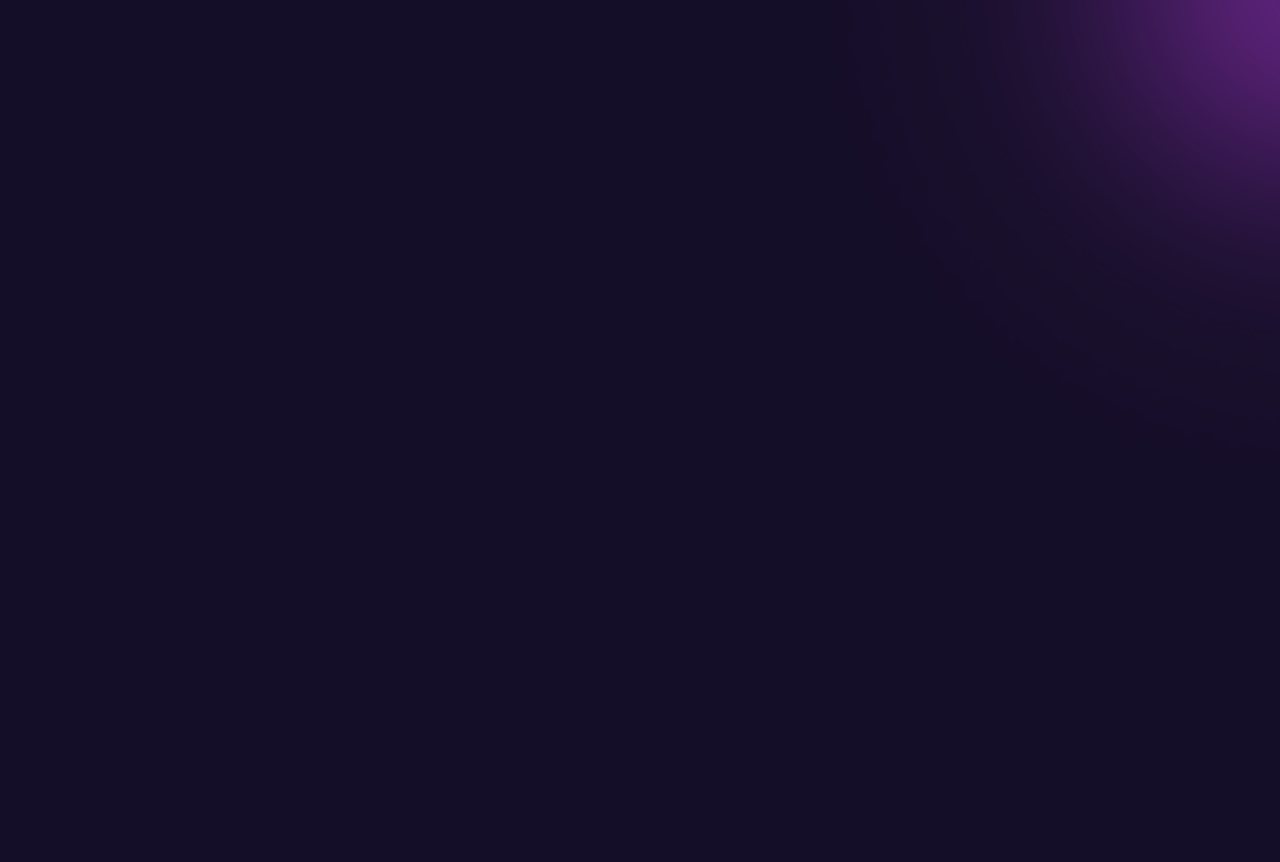
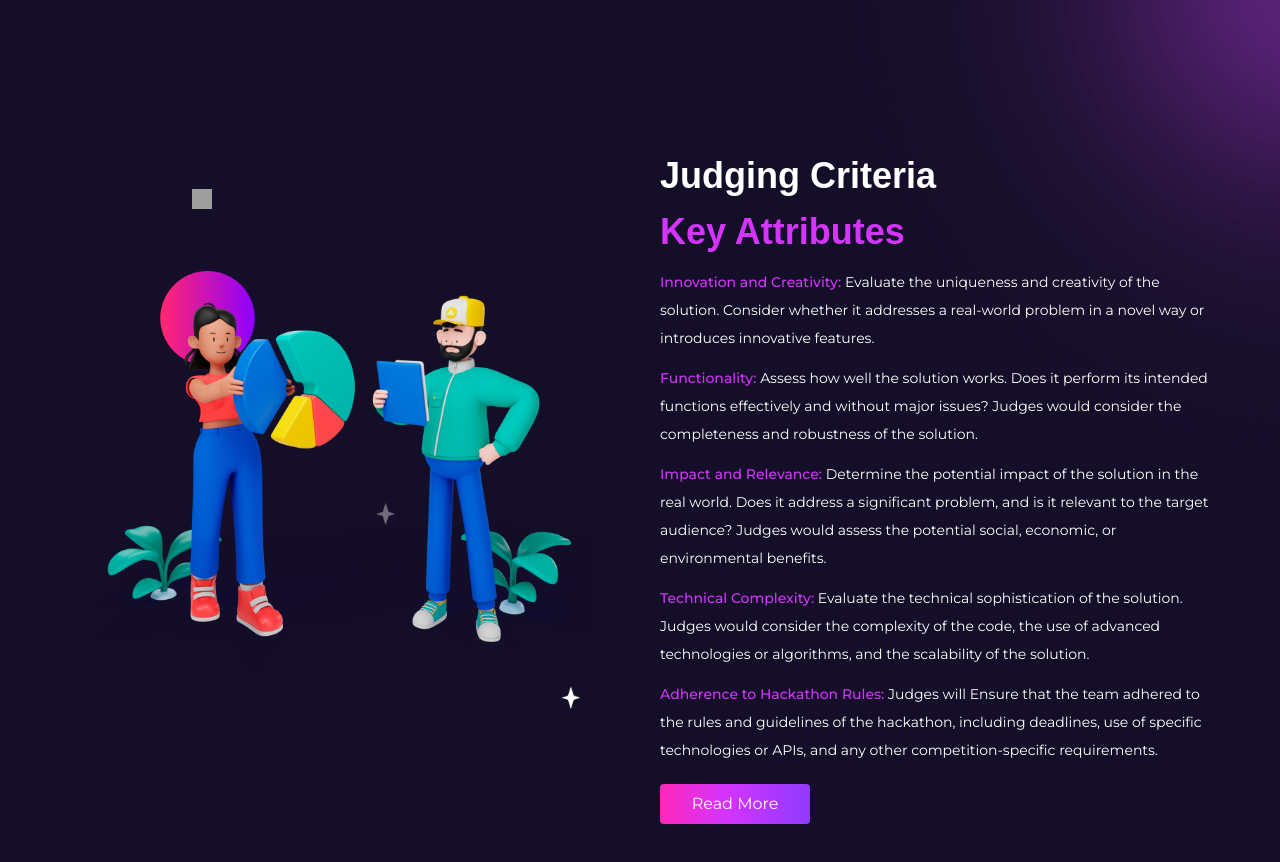
Before and after one commit to Favourz1/favourz-getlinked-ai-hackathon, a React (Vite) app: page / in a window 1280 px wide. Shown: the part 1787-2649 px from the top of the page. Before the commit the page ends 2422 px from the top, so only its background shows below. Built offline with nearby package versions, Linux system fonts and the light colour scheme; grey boxes are pictures that could not be loaded; a web font is replaced by a local one.

Commit message:
Chore: Implemented criteria section@

```diff
--- a/src/pages/Home.jsx
+++ b/src/pages/Home.jsx
@@ -12,6 +12,7 @@ import gradientStar from "../assets/icons/star-gradient.png"
 import bigIdea from "../assets/images/big-idea.png"
 import curvedArrow from "../assets/images/curved-arrow.png"
 import girlWithLinkedAi from "../assets/images/girl-with-linked-ai.png"
+import peopleWithPieChart from "../assets/images/people-pie.png"
 
 const Home = () => {
   return (
@@ -89,6 +90,31 @@ const Home = () => {
           </div>
         </div>
       </section>
+      <section className="relative py-5 mb-5">
+        <div className="container mx-auto px-16">
+          <div className="flex flex-col md:flex-row gap-10">
+            <div className="relative flex flex-col justify-center items-center w-full md:w-[50%] pt-10 pb-5">
+              <img className="w-[90%]" src={peopleWithPieChart} alt="People happy with getLinkedAi result" />
+              <img className="absolute top-[10%] left-[23%] h-5 w-5" src={purpleStar} alt="" />
+            </div>
+            <div className="relative flex flex-col justify-start w-full md:w-[50%] pt-10 pb-5 text-left">
+              <div className="text-4xl font-semibold font-clashDisplay ">Judging Criteria</div>
+              <div className="text-primaryPink text-4xl  font-semibold font-clashDisplay leading-[2]">Key Attributes</div>
+              <div className="flex flex-col text-sm leading-7 space-y-3 mb-5">
+                <p><span className="text-primaryPink font-medium">Innovation and Creativity: </span>  Evaluate the uniqueness and creativity of the
+                  solution. Consider whether it addresses a real-world problem in a novel way or introduces innovative features.</p>
+                <p><span className="text-primaryPink font-medium">Functionality: </span> Assess how well the solution works. Does it perform its
+                  intended functions effectively and without major issues? Judges would consider the completeness and robustness of the solution.</p>
+                <p><span className="text-primaryPink font-medium">Impact and Relevance: </span> Determine the potential impact of the solution
+                  in the real world. Does it address a significant problem, and is it relevant to the target audience? Judges would assess the potential social, economic, or environmental benefits.</p>
+                <p><span className="text-primaryPink font-medium">Technical Complexity: </span> Evaluate the technical sophistication of the solution.  Judges would consider the complexity of the code, the use of advanced technologies or algorithms, and the scalability of the solution.</p>
+                <p><span className="text-primaryPink font-medium">Adherence to Hackathon Rules: </span> Judges will Ensure that the team adhered to the rules and guidelines of the hackathon, including deadlines, use of specific technologies or APIs, and any other competition-specific requirements.</p>
+              </div>
+              <button className='px-5 py-2 bg-btnBgGrad rounded-[4px] max-w-[150px] hover:scale-95 hover:opacity-90'>Read More</button>
+            </div>
+          </div>
+        </div>
+      </section>
 </Layout>
   )
 }
```
Also changed, not shown: src/assets/images/people-pie.png (added), src/assets/images/pie.png (added).
